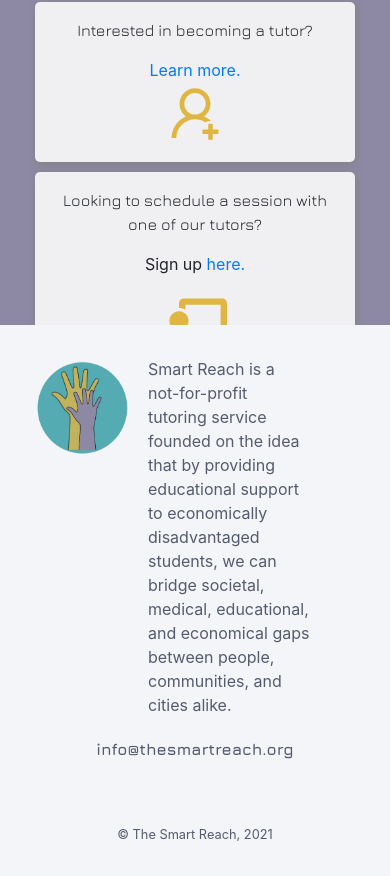
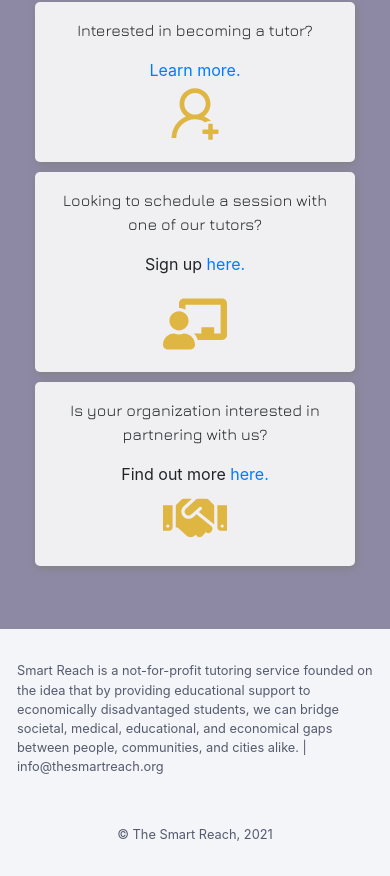
Before and after one commit to franciscoaguilars/bridger-front-end, a React (Create React App) app: page / in a window 390 px wide. Shown: the part 729-1605 px from the top of the page. Built offline with nearby package versions, Linux system fonts and the light colour scheme; no server answers.

Commit message:
updated footer to use JSX and custom useViewport hook for media queries

```diff
--- a/src/components/Footer.js
+++ b/src/components/Footer.js
@@ -1,15 +1,17 @@
 import react from 'react';
+import useViewport from "../hooks/useViewport";
 
 const Footer = () => {
+  const {viewportWidth} = useViewport();
   const divStyle = {
     position: 'absolute',
     bottom: -230,
     width: '100vw'
   };
+  let footer;
 
-
-  return(
-
+  if (viewportWidth > 1200) {
+    footer = (
       <div style={divStyle}>
         <div className="footer">
           <div className="container">
@@ -29,13 +31,75 @@ const Footer = () => {
             <div className="d-flex justify-content-center mt-5">
                 <small>© The Smart Reach, 2021</small>
             </div>
-
-
           </div>
         </div>
       </div>
+    );
+  } else if (viewportWidth <= 1200 && viewportWidth > 770) {
+    footer = (
+      <div style={divStyle}>
+        <div className="footer">
+          <div className="container">
+            <div className="row">
+              <div>
+                <div className="footer-contents-no-border pr-5">
+                  <img src="/images/sr_logo.png" alt="logo" width="100px" height="100px" class="mr-3" />
+                  Smart Reach is a not-for-profit tutoring service founded on the idea that by providing educational support to economically disadvantaged students, we can bridge societal, medical, educational, and economical gaps between people, communities, and cities alike. | info@thesmartreach.org
+                </div>
+              </div>
+            </div>
+            <div className="d-flex justify-content-center mt-5">
+                <small>© The Smart Reach, 2021</small>
+            </div>
+          </div>
+        </div>
+      </div>
+    );
+  } else if (viewportWidth <= 770 && viewportWidth > 400){
+    footer = (
+      <div style={divStyle}>
+        <div className="footer">
+          <div className="container">
+            <div className="row">
+              <div>
+                <div className="footer-contents-no-border">
+                  Smart Reach is a not-for-profit tutoring service founded on the idea that by providing educational support to economically disadvantaged students, we can bridge societal, medical, educational, and economical gaps between people, communities, and cities alike. | info@thesmartreach.org
+                </div>
+              </div>
+            </div>
+            <div className="d-flex justify-content-center mt-5">
+                <small>© The Smart Reach, 2021</small>
+            </div>
+          </div>
+        </div>
+      </div>
+    );
+  } else if (viewportWidth <= 400) {
+    footer = (
+      <div style={divStyle}>
+        <div className="footer">
+          <div className="container">
+            <div className="row">
+              <div>
+                <div className="footer-contents-extra-small">
+                  Smart Reach is a not-for-profit tutoring service founded on the idea that by providing educational support to economically disadvantaged students, we can bridge societal, medical, educational, and economical gaps between people, communities, and cities alike. | info@thesmartreach.org
+                </div>
+              </div>
+            </div>
+            <div className="d-flex justify-content-center mt-5">
+                <small>© The Smart Reach, 2021</small>
+            </div>
+          </div>
+        </div>
+      </div>
+    );
+  };
 
-  )
-}
+  return(
+    <>
+    {footer}
+    </>
+  );
+};
 
 export default Footer;
--- a/src/sass/components/_footer.scss
+++ b/src/sass/components/_footer.scss
@@ -12,16 +12,23 @@
   border-right: 1px solid $color-header-text;
 }
 
+.footer-contents-no-border {
+  display: flex;
+  justify-content: center;
+  align-items: center;
+}
+
+.footer-contents-extra-small {
+  display: flex;
+  justify-content: center;
+  align-items: center;
+  margin: 0;
+  font-size: 0.8rem;
+}
+
 .footer-contact {
   display: flex;
   flex-direction: column;
   justify-content: flex-start;
   align-items: flex-start;
 }
-
-@media (max-width: 990px) {
-  .footer-contents {
-    border-right: none;
-    margin-bottom: 20px;
-  }
-}
```
Lines whose indentation alone changed are shown as unchanged.
